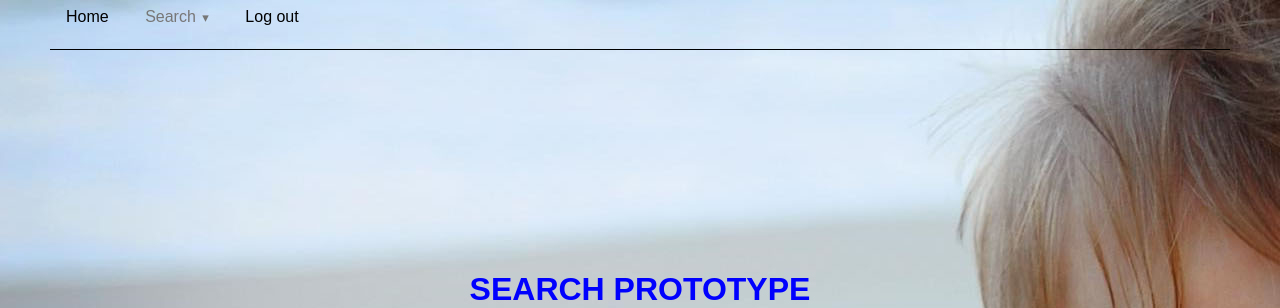
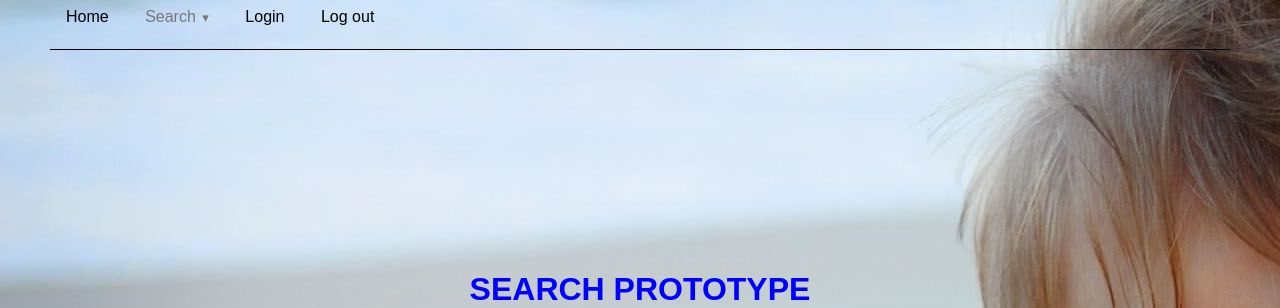
Before and after one commit to kolinkorr839/simple_flask, a Flask app: page / in a window 1280 px wide. Shown: the top 308 px of the page. Run offline with Flask 2, Linux system fonts and the light colour scheme; some libraries are stand-ins or nearby versions.

Commit message:
add login link

```diff
--- a/app.py
+++ b/app.py
@@ -31,7 +31,7 @@ def login():
 @app.route('/logout')
 def logout():
     oidc.logout()
-    # return redirect(url_for('.blank'))
+    return redirect(url_for('.blank'))
 
 @app.route('/')
 @app.route('/blank')
--- a/templates/base.html
+++ b/templates/base.html
@@ -48,6 +48,9 @@
             </ul>
         </li>
         <li class="pure-menu-item pure-menu-selected">
+            <a href="/blank" class="pure-menu-link">Login</a>
+        </li>
+        <li class="pure-menu-item pure-menu-selected">
             <a href="/logout" class="pure-menu-link">Log out</a>
         </li>
     </ul>
```
